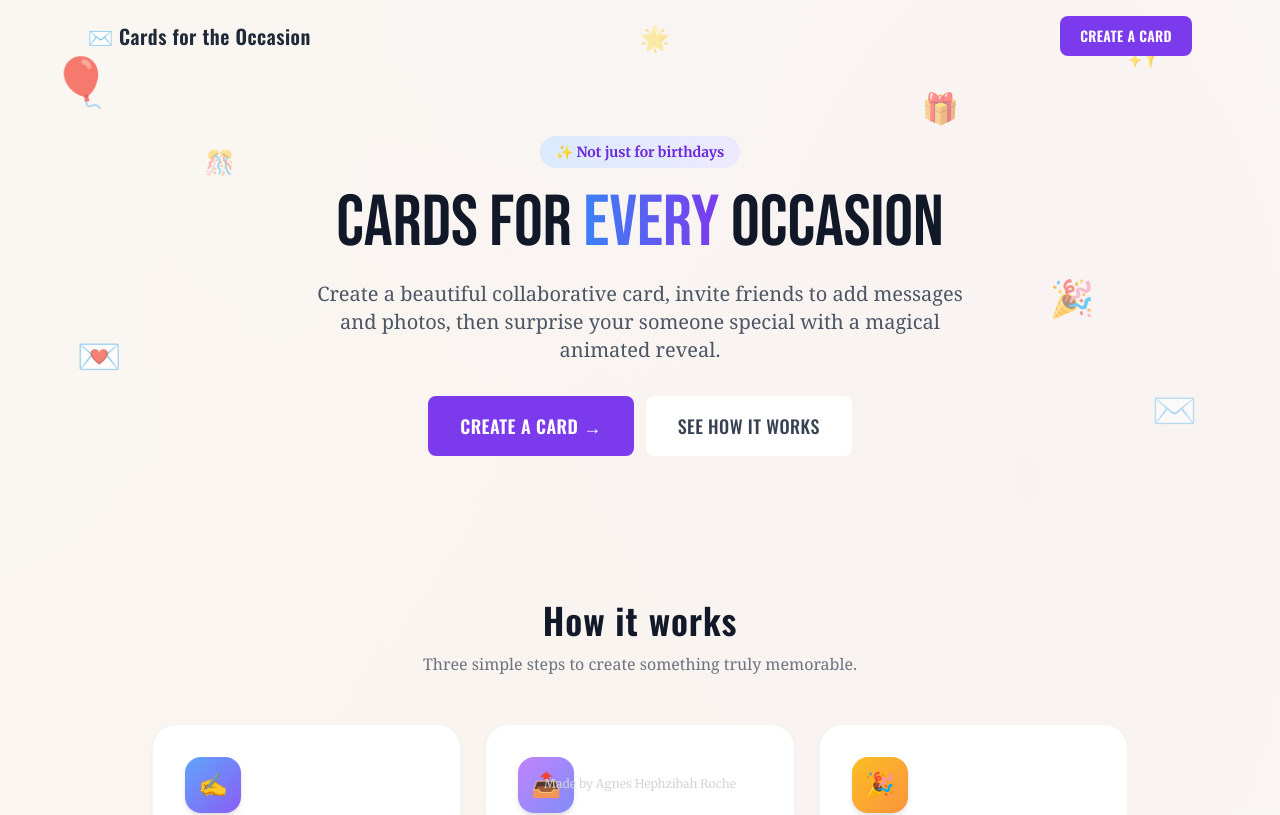
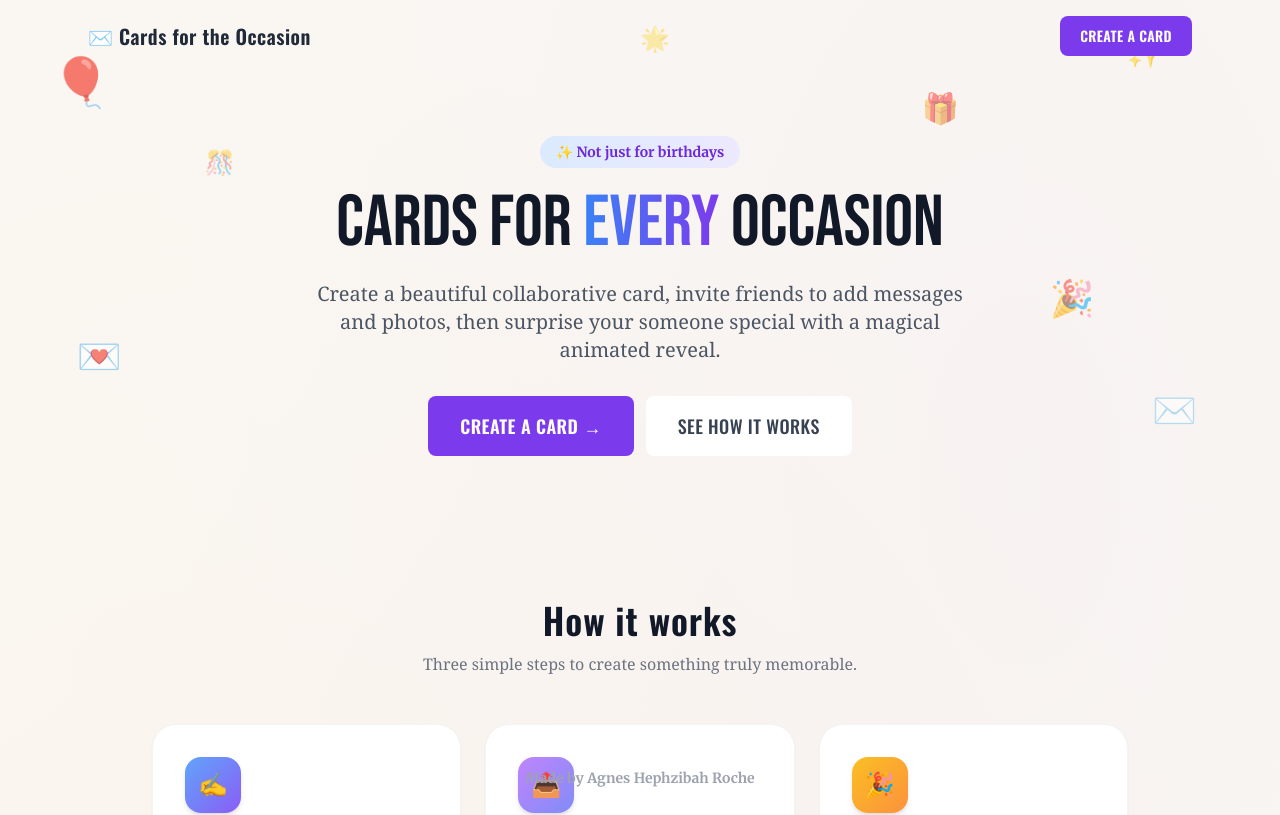
Before and after one commit to agneshephzibahroche/cardsfortheoccasion-, a Next.js app: page / in a window 1280 px wide. Shown: the top 815 px of the page. Built offline with nearby package versions, Linux system fonts and the light colour scheme.

Commit message:
Make attribution text bigger and bolder
Co-Authored-By: Claude Sonnet 4.6 <noreply@anthropic.com>
Claude-Session: https://claude.ai/code/session_01NymxnqRPVJPC6B6P31UjvD

```diff
--- a/src/app/layout.tsx
+++ b/src/app/layout.tsx
@@ -47,7 +47,7 @@ export default function RootLayout({ children }: { children: React.ReactNode })
     <html lang="en">
       <body className={`${bebas.variable} ${oswald.variable} ${merriweather.variable} ${notoSerif.variable} font-sans antialiased`}>
         {children}
-        <p className="fixed bottom-2 left-0 right-0 text-center text-xs text-gray-300 dark:text-gray-700 pointer-events-none select-none">
+        <p className="fixed bottom-3 left-0 right-0 text-center text-sm font-bold text-gray-400 dark:text-gray-500 pointer-events-none select-none">
           Made by Agnes Hephzibah Roche
         </p>
       </body>
```
